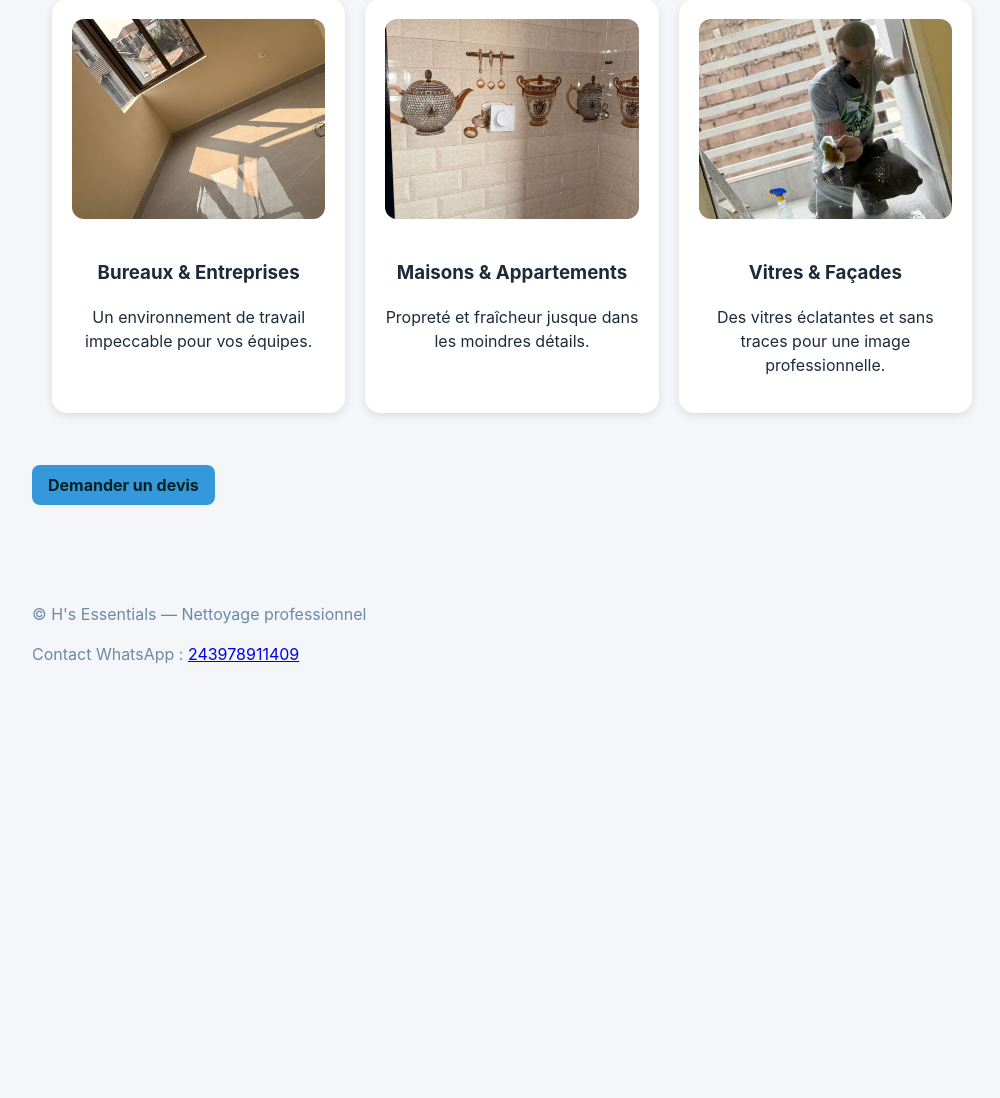
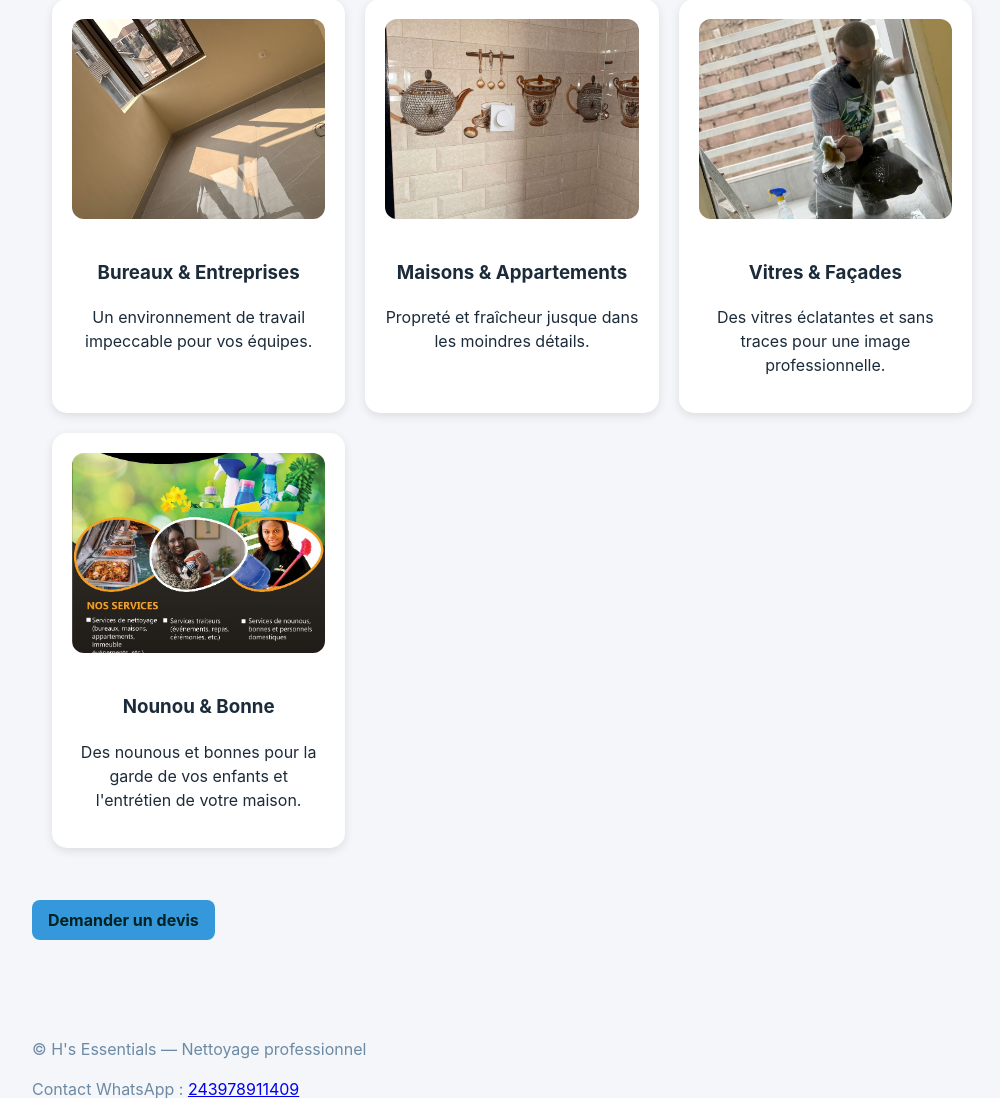
Before and after one commit to Wolf203-coder/H-s-Essentials, a FastAPI app: page /services in a window 1280 px wide. Shown: the part 207-1305 px from the top of the page, without its empty margins (128-1128 px from the left). Before the commit the page ends 870 px from the top, so only its background shows below. Run offline with FastAPI, Linux system fonts and the light colour scheme.

Commit message:
Correction affichage services

```diff
--- a/templates/services.html
+++ b/templates/services.html
@@ -21,8 +21,11 @@
     <p>Des vitres éclatantes et sans traces pour une image professionnelle.</p>
   </article>
 
-
-
+  <article>
+    <img src="/static/images/affiche.jpg" alt="affiche nounou et bonne" class="feature-img">
+    <h3>Nounou & Bonne</h3>
+    <p>Des nounous et bonnes pour la garde de vos enfants et l'entrétien de votre maison.</p>
+  </article>
 
 </section>
 <a class="btn" href="/quote">Demander un devis</a>
```
